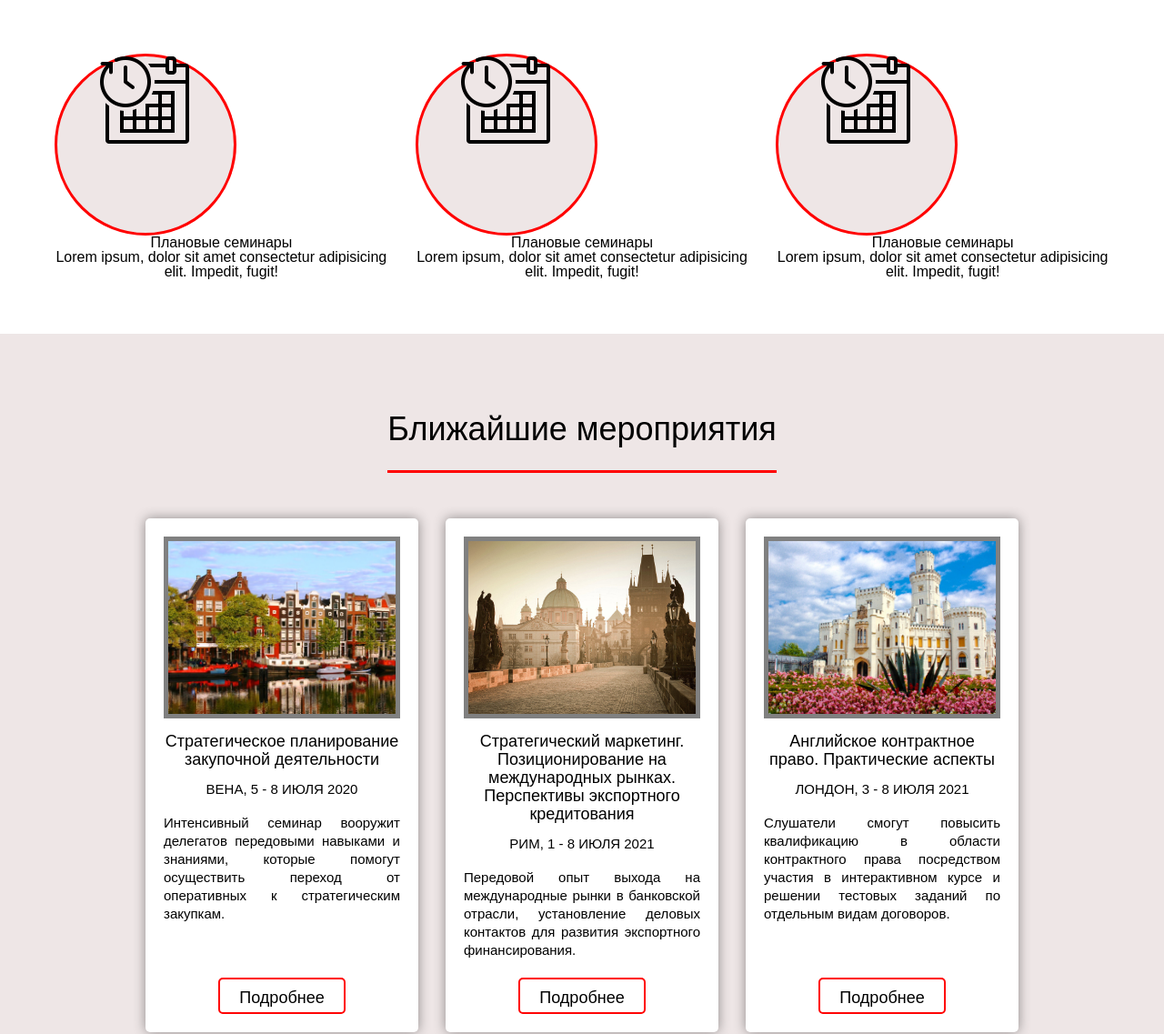
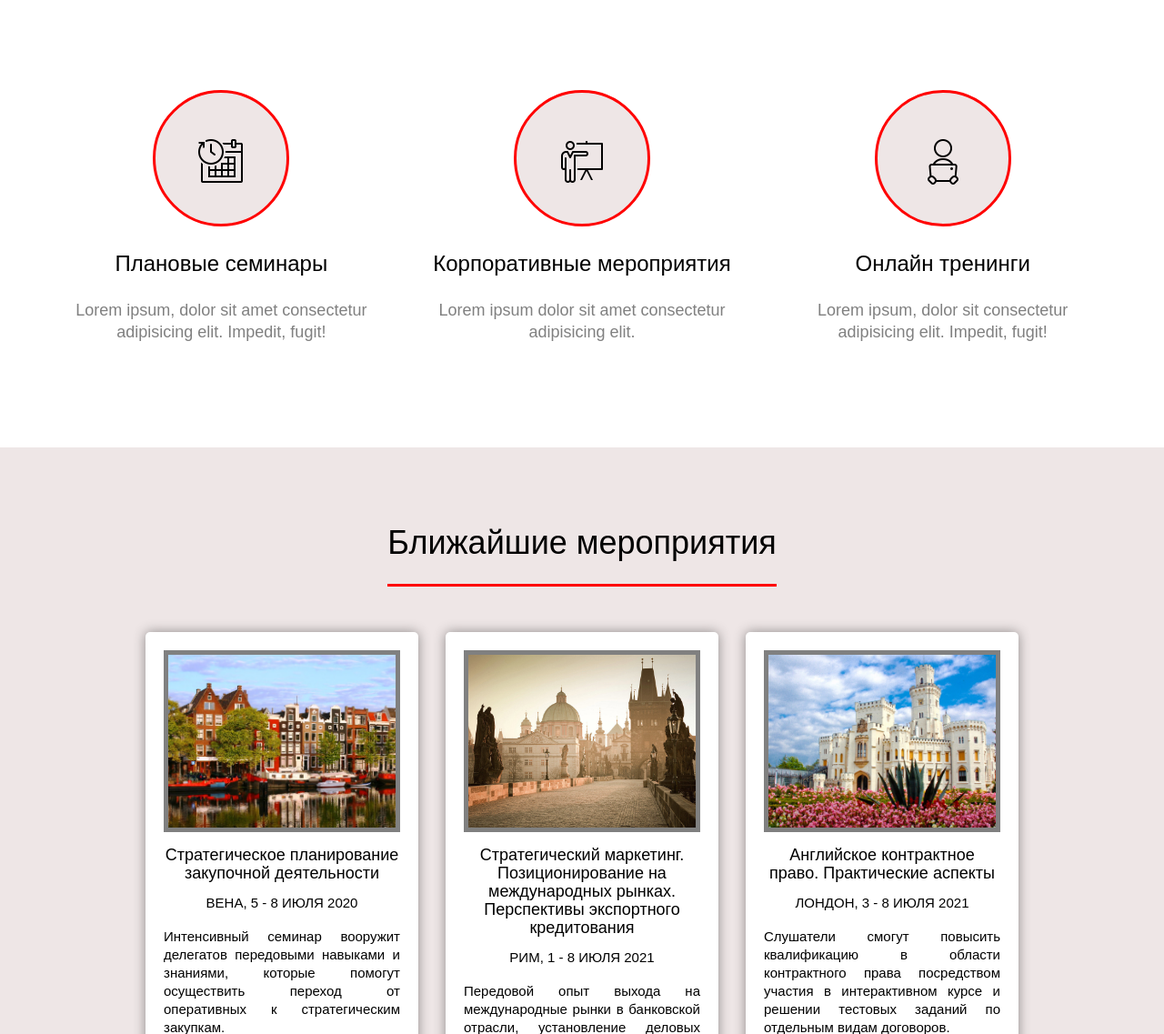
Before and after one commit to MaksymUK/Bizeducate_website_Flask, a Flask app: template bizeducateapp/templates/index.html in a window 1280 px wide. Shown: the part 801-1938 px from the top of the page at 91% size. Run offline with Flask 2, Linux system fonts and the light colour scheme; the template is opened without the code that fills it, so the values that code supplies are empty.

Commit message:
services section finished

```diff
--- a/bizeducateapp/static/styles/style.css
+++ b/bizeducateapp/static/styles/style.css
@@ -257,7 +257,7 @@ h1, h2, h3, h4, h5, h6 {
   left: 0;
 }
 .main-screen__image img {
-  filter: grayscale(100%) opacity(0.7);
+  filter: grayscale(100%) opacity(0.7) hue-rotate(90deg);
   object-position: bottom;
 }
 .main-screen__body {
@@ -593,42 +593,51 @@ h1, h2, h3, h4, h5, h6 {
 /*----------------------------SERVICES-------------------------*/
 
 .services {
-  padding: 60px 0;
+  padding: 100px 0;
 }
 .services__body {
 }
 .services__row {
   display: flex;
+  flex-wrap: wrap;
+  justify-content: center;
+  text-align: center;
   margin: 0 -15px;
 }
-.services__column {
-  margin: 0 auto;
+.service-item {
   padding: 0 15px;
   flex: 0 1 33.333%;
-
-
-}
-.service-item {
-  text-align: center;
 }
 .service-item__circle {
-  width: 200px;
-  height: 200px;
+  width: 150px;
+  height: 150px;
   border-radius: 50%;
   border: 3px solid red;
   background-color: rgb(238, 230, 230);
+  display: flex;
+  justify-content: center;
+  margin: auto;
 }
 .service-item__icon {
-  padding: 100px 0 0 0;
-  height: 40px;
+  padding: 57px 0 0 0;
+  height: 30px;
   display: flex;
   align-items: flex-end;
   justify-content: center;
+  align-self: center;
+}
+.service-item__icon img {
+  height: 50px;
 }
 .service-item__title {
-  text-align: center;
+  margin: 25px 0 10px 0;
+  font-size: 24px;
+  line-height: 130%;
+
 }
 .service-item__text {
-  text-align: center;
-
+  padding: 15px 20px;
+  font-size: 18px;
+  line-height: 130%;
+  color: grey;
 }
--- a/bizeducateapp/templates/index.html
+++ b/bizeducateapp/templates/index.html
@@ -61,7 +61,7 @@
 							<div class="services__column service-item">
 								<div class="service-item__circle">
 									<div class="service-item__icon">
-										<img src="/bizeducateapp/static/icons/scheduled_training.png" alt="">
+										<img src="/bizeducateapp/static/icons/scheduled_training.png" alt="scheduled_training">
 									</div>
 								</div>
 								<div class="service-item__title">Плановые семинары</div>
@@ -70,20 +70,20 @@
 							<div class="services__column service-item">
 								<div class="service-item__circle">
 									<div class="service-item__icon">
-										<img src="/bizeducateapp/static/icons/scheduled_training.png" alt="">
+										<img src="/bizeducateapp/static/icons/bespoke_training.png" alt="bespoke_training">
 									</div>
 								</div>
-								<div class="service-item__title">Плановые семинары</div>
-								<div class="service-item__text">Lorem ipsum, dolor sit amet consectetur adipisicing elit. Impedit, fugit!</div>
+								<div class="service-item__title">Корпоративные мероприятия</div>
+								<div class="service-item__text">Lorem ipsum dolor sit amet consectetur adipisicing elit.</div>
 							</div>
 							<div class="services__column service-item">
 								<div class="service-item__circle">
 									<div class="service-item__icon">
-										<img src="/bizeducateapp/static/icons/scheduled_training.png" alt="">
+										<img src="/bizeducateapp/static/icons/online_training.png" alt="online_training">
 									</div>
 								</div>
-								<div class="service-item__title">Плановые семинары</div>
-								<div class="service-item__text">Lorem ipsum, dolor sit amet consectetur adipisicing elit. Impedit, fugit!</div>
+								<div class="service-item__title">Онлайн тренинги</div>
+								<div class="service-item__text">Lorem ipsum, dolor sit consectetur adipisicing elit. Impedit, fugit!</div>
 							</div>
 						</div>
 					</div>
```
